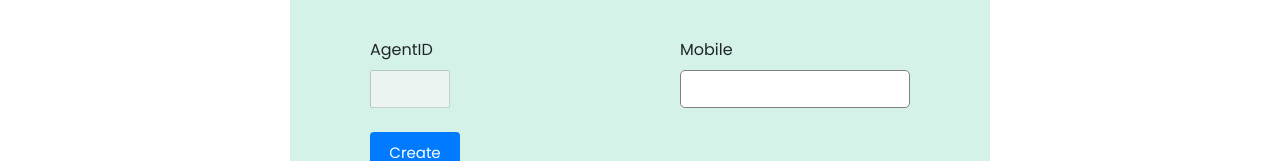
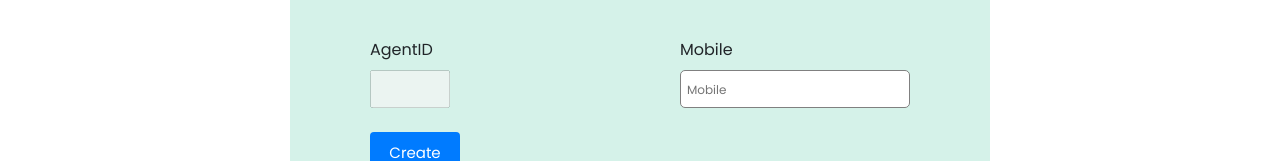
Before and after one commit to githubisbestand/webs_frontend, a React (Create React App) app: page /CreateLead in a window 1280 px wide. Shown: the part 302-463 px from the top of the page. Built offline with nearby package versions, Linux system fonts and the light colour scheme.

Commit message:
first commit

```diff
--- a/package.json
+++ b/package.json
@@ -9,6 +9,7 @@
     "@testing-library/user-event": "^13.5.0",
     "axios": "^1.7.1",
     "bootstrap": "^5.3.3",
+    "jwt-decode": "^4.0.0",
     "moment": "^2.30.1",
     "react": "^18.3.1",
     "react-dom": "^18.3.1",
--- a/src/Ambak/Lead/CreateLead.js
+++ b/src/Ambak/Lead/CreateLead.js
@@ -31,49 +31,31 @@ const handleChange = (e) => {
     const { name, value } = e.target;
     setValues({ ...values, [name]: value });
 
-    if(name === 'name' && value.length < 2){
-      setErrors(prevErrors => ({...prevErrors, name : '* name is required'}))
-    } else if(name === 'email' && !/\S+@\S+\.\S+/.test(value)){
-        setErrors(prevErrors => ({...prevErrors, email : '* email is not vailed'}))
-    } else if(name === 'mobile' && !/^\d{10}$/.test(value)){
-        setErrors(prevErrors => ({...prevErrors, mobile : '* mobile number is required'}))
+    if(name === 'name', value.length < 2){
+        setErrors(prevesError => ({...prevesError, name : 'name is required'}))
+    }else if(name === 'email' && !/\S+@\S+\.\S+/.test(value)){
+        setErrors(prevesError => ({...prevesError, email : "email is required"}))
+    }else if(name === 'mobile' && value.length !==10){
+        setErrors(prevesError =>({...prevesError, mobile : 'mobile number not vailed'}))
     }else{
-        setErrors(prevErrors => ({...prevErrors, [name] : ''}))
+        setErrors(prevesError => ({...prevesError, [name] : ''}))
     }
 
 };
-
-function validateForm(){
-    let ErrorMessage = {};
-
-    if(!values.name){
-        ErrorMessage.name = '* name is required';
-    }
-    if(!values.email){
-        ErrorMessage.email = '* email is required';
-    }
-    if(!values.mobile.trim()){
-        ErrorMessage.mobile = '*mobile number is required';
-    }
-    setErrors(ErrorMessage)
-    return Object.keys(ErrorMessage).length === 0;
-}
-
-
 const handleSubmitForm = async (e) => {
     e.preventDefault();
 
-    if(!validateForm()){
+    if (Object.values(Errors).some(error => error !== '')) {
         return;
     }
+
     const token = localStorage.getItem('token');
     try {
-        const response = await axios.post("http://localhost:5000/create-lead", values, {
+         await axios.post("http://localhost:5000/create-lead", values, {
             headers: {
                 Authorization: `Bearer ${token}`
             }
         });
-        console.log('response', response);
         navigate("/HomeFile");
         toast.success('Lead created successfully');
     } catch (error) {
@@ -89,12 +71,12 @@ const handleSubmitForm = async (e) => {
                     <div className='form_control_one'>
                         <div>
                             <label className='mb-2'>Name</label> <br/>
-                            <input type='text' placeholder='TextName' name='name' value={values.name}   className='input_lead' onChange={handleChange} />
+                            <input type='text' required placeholder='TextName' name='name' value={values.name}   className='input_lead' onChange={handleChange} /><br/>
                             {Errors && <span className='error'>{Errors.name}</span>}
                         </div>
                         <div>
                             <label className='mb-2'>Email</label><br/>
-                            <input type='text' placeholder='Email'   name='email' value={values.email} className='input_lead' onChange={handleChange}/> <br/>
+                            <input type='text' required placeholder='Email'   name='email' value={values.email} className='input_lead' onChange={handleChange}/> <br/>
                             {Errors && <span className='error'>{Errors.email}</span>}
                         </div>
                     </div>
@@ -107,7 +89,7 @@ const handleSubmitForm = async (e) => {
                         </div>
                         <div>
                             <label className='mb-2'>Mobile</label><br/>
-                            <input type='text' placeholder='Mobile'   name='mobile' className='input_lead' value={values.mobile} onChange={handleChange} /><br/>
+                            <input type='number' required placeholder='Mobile'   name='mobile' className='input_lead' value={values.mobile} onChange={handleChange} /><br/>
                             {Errors && <span className='error'>{Errors.mobile}</span>}
                         </div>
                     </div>
--- a/src/Ambak/Lead/ShowLead.js
+++ b/src/Ambak/Lead/ShowLead.js
@@ -19,13 +19,12 @@ function ShowLead() {
         const token = localStorage.getItem('token');
         if(confirm){
            try {
-                const response = axios.delete('http://localhost:5000/deletelead/'+id,{
+                await axios.delete('http://localhost:5000/deletelead/'+id,{
                     headers: {
                         Authorization: `Bearer ${token}`
                     }
                 });
                 setLead(prevLead => prevLead.filter(lead => lead.id !== id))
-                console.log('response====', response);
                 navigate('/ShowLead')
            } catch (error) {
                 console.log(error);
@@ -39,6 +38,7 @@ function ShowLead() {
             <table style={{marginTop: "100px", marginBottom:"50px"}}>
                 <thead>
                     <tr>
+                        <th>ID</th>
                         <th>Name</th>
                         <th>Email</th>
                         <th>Mobile</th>
@@ -48,6 +48,7 @@ function ShowLead() {
                 <tbody>
                    {lead.map((data, i) => (
                         <tr key={i}>
+                            <td>{data.id}</td>
                             <td>{data.name}</td>
                             <td>{data.email}</td>
                             <td>{data.mobile}</td>
--- a/src/App.js
+++ b/src/App.js
@@ -55,7 +55,7 @@ function App() {
               <Route path="/create" element = {<Create />} />
               <Route path="/update/:id" element = {<Update />} />
               <Route path="/HomeFile" element = {<HomeFile />} />
-              <Route path="/CreateLead" element = {<CreateLead />} />
+              <Route path="/CreateLead" element = {<CreateLead/>}/>
               <Route path="/ShowLead" element = {<ShowLead />}  />
             </Routes>
             <Footer />
```
Also changed, not shown: 1 other file (tests, documents, lock files or other folders).
